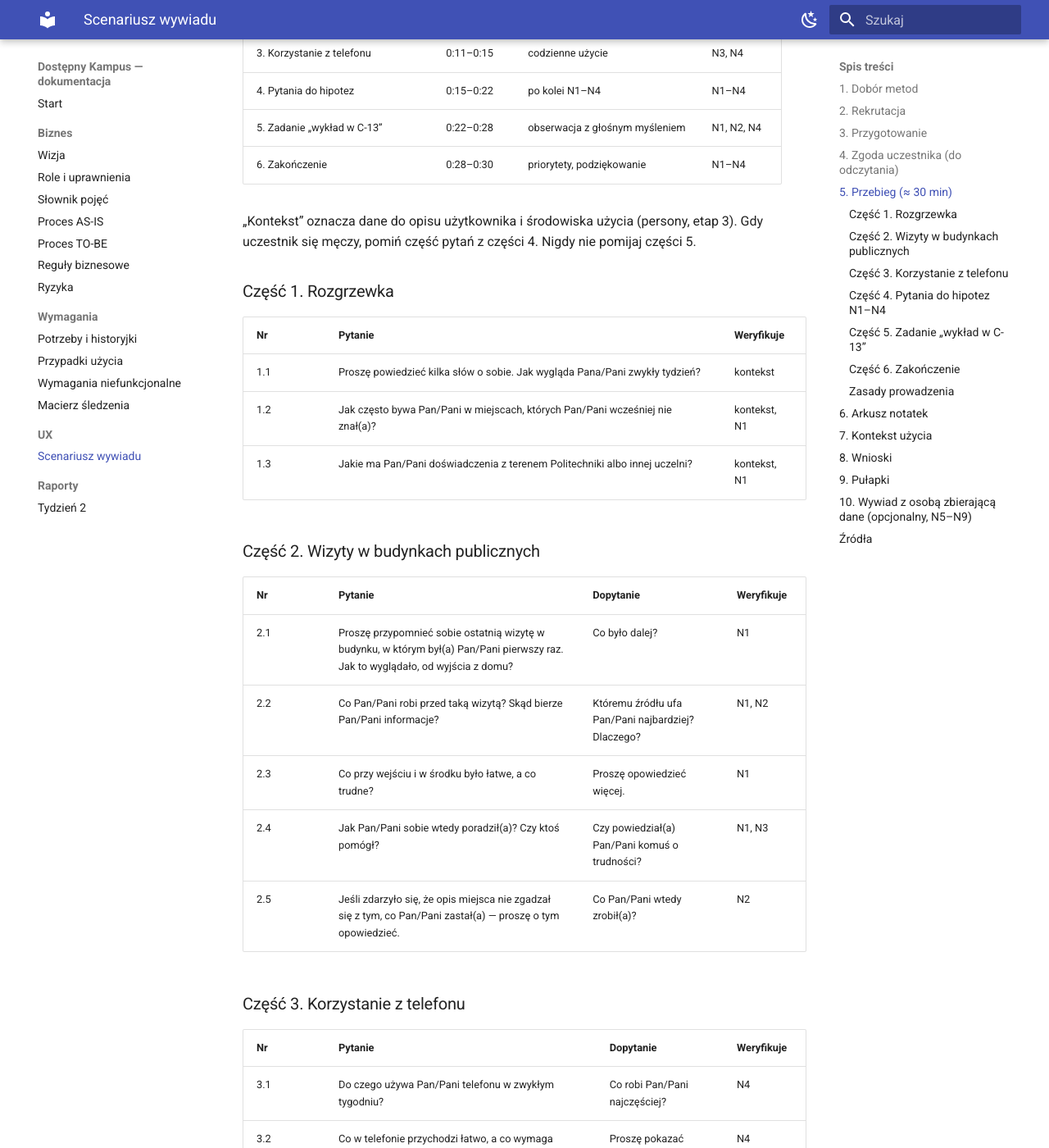
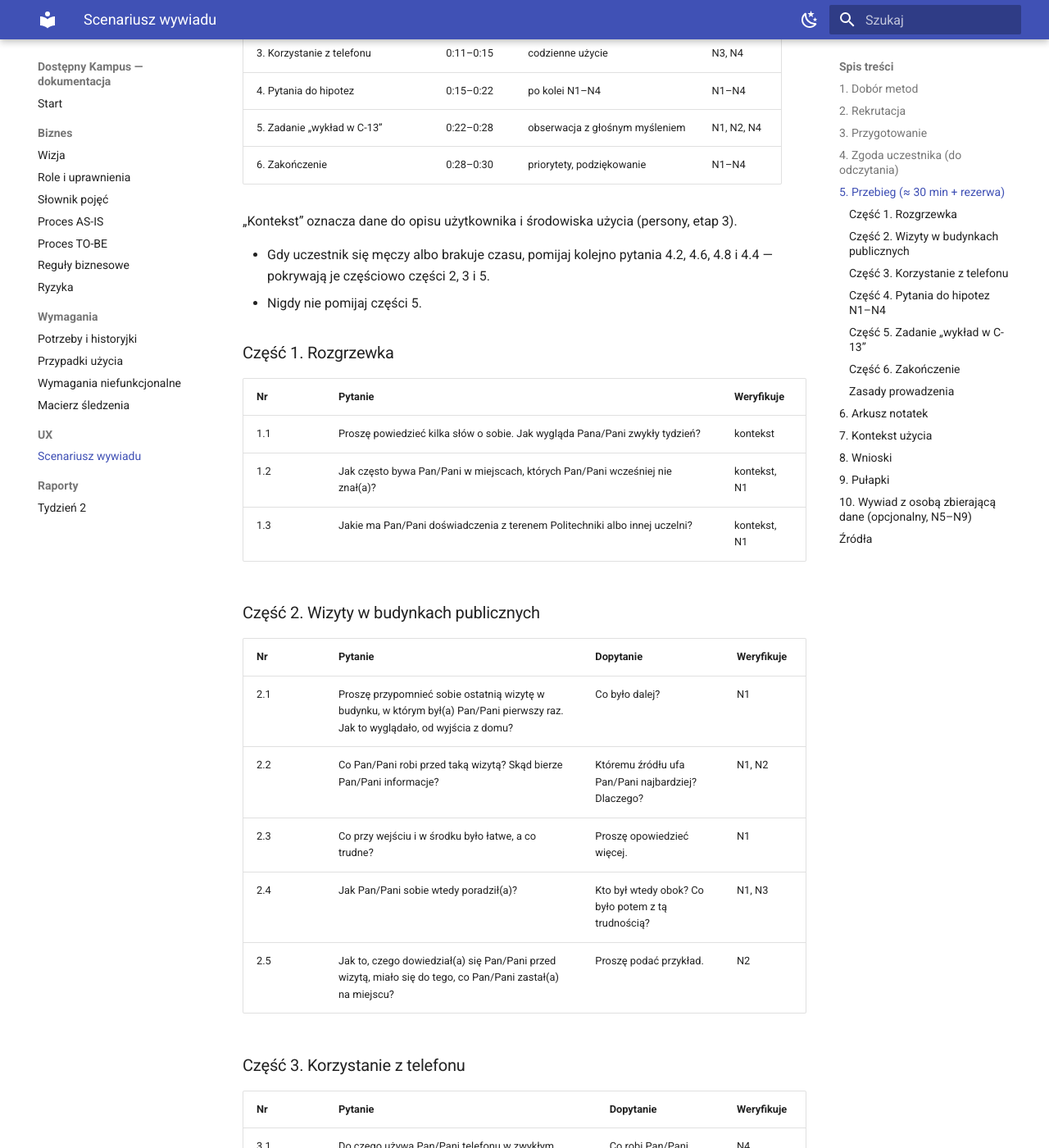
Before and after one commit to dostepny-kampus/dostepny-kampus, an MkDocs documentation site: the page built from docs/docs/ux/scenariusz-wywiadu.md, in a window 1280 px wide and 1400 px high, scrolled down 3004 px. Shown: the whole window at 82% size. Built offline with MkDocs 1.6.1 and Material for MkDocs 9.7.7, drawn with Linux system fonts in a browser that asks for light colours; some of the changed text lies outside the part shown.

Commit message:
docs(ux): fix leading and closed interview questions, add time reserve

```diff
--- a/docs/docs/ux/scenariusz-wywiadu.md
+++ b/docs/docs/ux/scenariusz-wywiadu.md
@@ -65,19 +65,22 @@
 
 Odpowiedzi zapisz w nagłówku arkusza. Brak zgody na nagranie nie wyklucza rozmowy. Podstawa prawna to zgoda uczestnika (RODO, artykuł 6 ustęp 1 litera a oraz artykuł 7).
 
-## 5. Przebieg (≈ 30 min)
+## 5. Przebieg (≈ 30 min + rezerwa)
 
 | Część | Czas | Co robimy | Weryfikuje |
 | --- | --- | --- | --- |
-| 0. Powitanie i zgoda | 0:00–0:02 | sekcja 4 | — |
-| 1. Rozgrzewka | 0:02–0:05 | kim jest uczestnik | kontekst |
+| 0. Powitanie i zgoda | 0:00–0:03 | sekcja 4 | — |
+| 1. Rozgrzewka | 0:03–0:05 | kim jest uczestnik | kontekst |
 | 2. Wizyty w budynkach publicznych | 0:05–0:11 | ostatnie prawdziwe wizyty | N1, N2, N3 |
 | 3. Korzystanie z telefonu | 0:11–0:15 | codzienne użycie | N3, N4 |
 | 4. Pytania do hipotez | 0:15–0:22 | po kolei N1–N4 | N1–N4 |
 | 5. Zadanie „wykład w C-13” | 0:22–0:28 | obserwacja z głośnym myśleniem | N1, N2, N4 |
 | 6. Zakończenie | 0:28–0:30 | priorytety, podziękowanie | N1–N4 |
 
-„Kontekst” oznacza dane do opisu użytkownika i środowiska użycia (persony, etap 3). Gdy uczestnik się męczy, pomiń część pytań z części 4. Nigdy nie pomijaj części 5.
+„Kontekst” oznacza dane do opisu użytkownika i środowiska użycia (persony, etap 3).
+
+- Gdy uczestnik się męczy albo brakuje czasu, pomijaj kolejno pytania 4.2, 4.6, 4.8 i 4.4 — pokrywają je częściowo części 2, 3 i 5.
+- Nigdy nie pomijaj części 5.
 
 ### Część 1. Rozgrzewka
 
@@ -94,8 +97,8 @@
 | 2.1 | Proszę przypomnieć sobie ostatnią wizytę w budynku, w którym był(a) Pan/Pani pierwszy raz. Jak to wyglądało, od wyjścia z domu? | Co było dalej? | N1 |
 | 2.2 | Co Pan/Pani robi przed taką wizytą? Skąd bierze Pan/Pani informacje? | Któremu źródłu ufa Pan/Pani najbardziej? Dlaczego? | N1, N2 |
 | 2.3 | Co przy wejściu i w środku było łatwe, a co trudne? | Proszę opowiedzieć więcej. | N1 |
-| 2.4 | Jak Pan/Pani sobie wtedy poradził(a)? Czy ktoś pomógł? | Czy powiedział(a) Pan/Pani komuś o trudności? | N1, N3 |
-| 2.5 | Jeśli zdarzyło się, że opis miejsca nie zgadzał się z tym, co Pan/Pani zastał(a) — proszę o tym opowiedzieć. | Co Pan/Pani wtedy zrobił(a)? | N2 |
+| 2.4 | Jak Pan/Pani sobie wtedy poradził(a)? | Kto był wtedy obok? Co było potem z tą trudnością? | N1, N3 |
+| 2.5 | Jak to, czego dowiedział(a) się Pan/Pani przed wizytą, miało się do tego, co Pan/Pani zastał(a) na miejscu? | Proszę podać przykład. | N2 |
 
 ### Część 3. Korzystanie z telefonu
 
@@ -103,7 +106,7 @@
 | --- | --- | --- | --- |
 | 3.1 | Do czego używa Pan/Pani telefonu w zwykłym tygodniu? | Co robi Pan/Pani najczęściej? | N4 |
 | 3.2 | Co w telefonie przychodzi łatwo, a co wymaga więcej wysiłku? | Proszę pokazać przykład. | N4 |
-| 3.3 | Czy coś zmienił(a) Pan/Pani w telefonie, żeby było wygodniej? | Kto to ustawił? | N4 |
+| 3.3 | Proszę pokazać, jak ma Pan/Pani ustawiony telefon: ekran główny, wielkość liter. | Kto to ustawiał? | N4 |
 | 3.4 | Jak wygląda wysłanie komuś zdjęcia z telefonu? Proszę opowiedzieć o ostatnim razie. | Ile to trwało? | N3, N4 |
 
 Obserwuj, nie pytaj: wielkość liter na ekranie, okulary, telefon w jednej czy w dwóch rękach, trafianie w przyciski.
@@ -113,10 +116,10 @@
 | Nr | Pytanie | Dopytanie | Weryfikuje |
 | --- | --- | --- | --- |
 | 4.1 | Ma Pan/Pani pójść do budynku, którego Pan/Pani nie zna. Co chciał(a)by Pan/Pani wiedzieć przed wyjściem z domu? | Co z tego jest najważniejsze? | N1 |
-| 4.2 | Co Pan/Pani robi, gdy przy wejściu są schody albo ciężkie drzwi? | Jak szuka Pan/Pani innej drogi? | N1 |
+| 4.2 | Proszę opowiedzieć o sytuacji, gdy samo wejście do budynku sprawiło kłopot Panu/Pani albo komuś, z kim Pan/Pani był(a). | Co Pan/Pani wtedy zrobił(a)? | N1 |
 | 4.3 | Skąd Pan/Pani wie, że informacji o jakimś miejscu można wierzyć? | Co budzi Pana/Pani wątpliwości? | N2 |
 | 4.4 | Co musiał(a)by Pan/Pani zobaczyć w opisie budynku, żeby mu zaufać? | Dlaczego właśnie to? | N2 |
-| 4.5 | Gdy zauważy Pan/Pani przeszkodę, np. zepsutą windę, co Pan/Pani zwykle robi? | Komu Pan/Pani o tym mówi? | N3 |
+| 4.5 | Proszę przypomnieć sobie ostatnią przeszkodę w budynku, np. zepsutą windę. Co Pan/Pani wtedy zrobił(a)? | Co było dalej? | N3 |
 | 4.6 | Jak chciał(a)by Pan/Pani przekazać taką informację, jeśli w ogóle? | Ile czasu mógłby/mogłaby Pan/Pani na to poświęcić? | N3 |
 | 4.7 | Które aplikacje albo strony są dla Pana/Pani najwygodniejsze? Co je takimi czyni? | Proszę pokazać jedną z nich. | N4 |
 | 4.8 | Kiedy rezygnuje Pan/Pani z aplikacji albo strony? | Proszę opowiedzieć o ostatnim razie. | N4 |
@@ -144,7 +147,7 @@
 
 | Nr | Pytanie po zadaniu | Weryfikuje |
 | --- | --- | --- |
-| 5.1 | Czego zabrakło, żeby czuć się pewnie przed wyjściem? | N1, N2 |
+| 5.1 | Jak pewnie czuje się Pan/Pani teraz przed takim wyjściem? Od czego to zależy? | N1, N2 |
 | 5.2 | Co by Pan/Pani zrobił(a), gdyby na miejscu wejście było zamknięte? | N1, N3 |
 
 ### Część 6. Zakończenie
```
Also changed, not shown: other parts of docs/docs/ux/scenariusz-wywiadu.md (+1 -1 lines).
